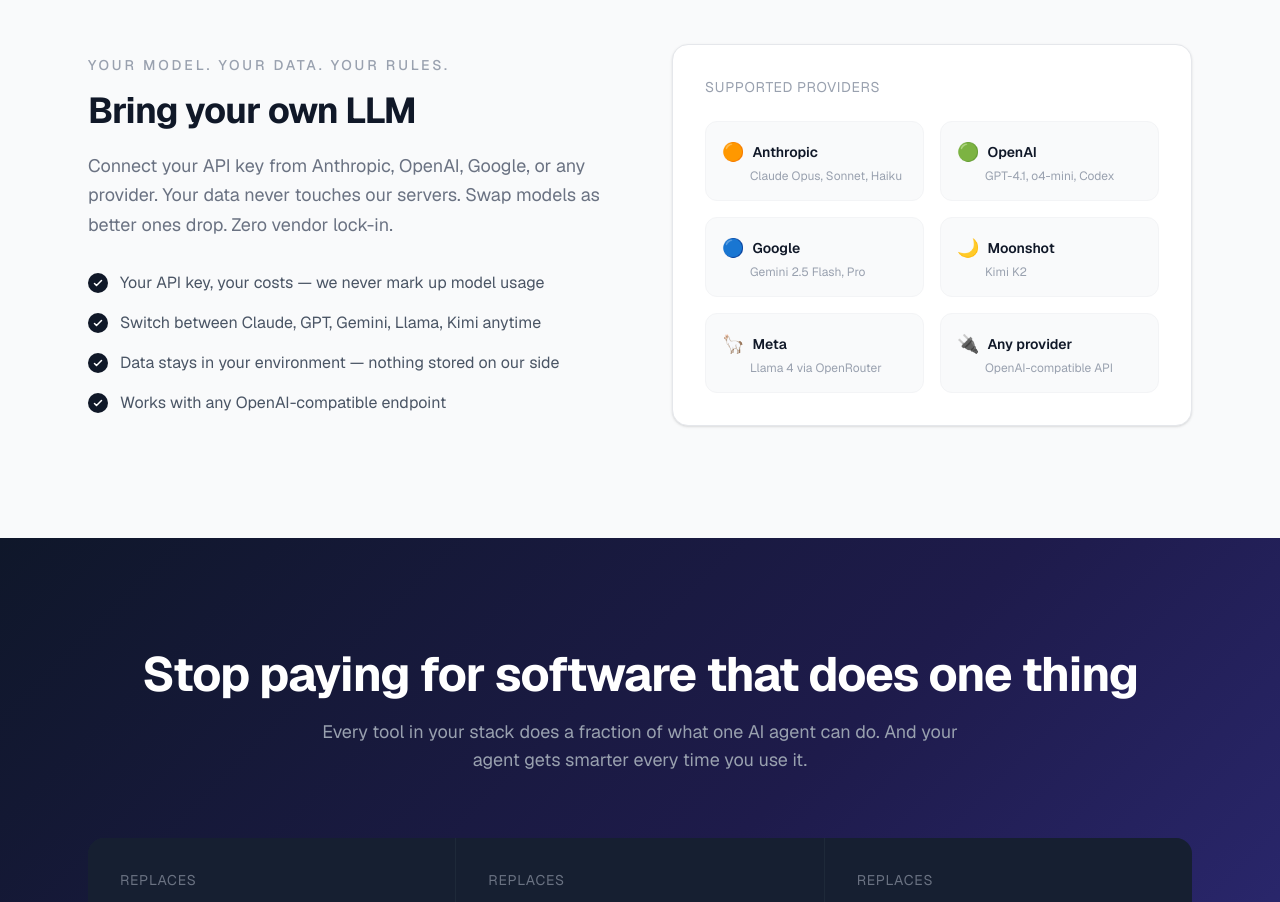
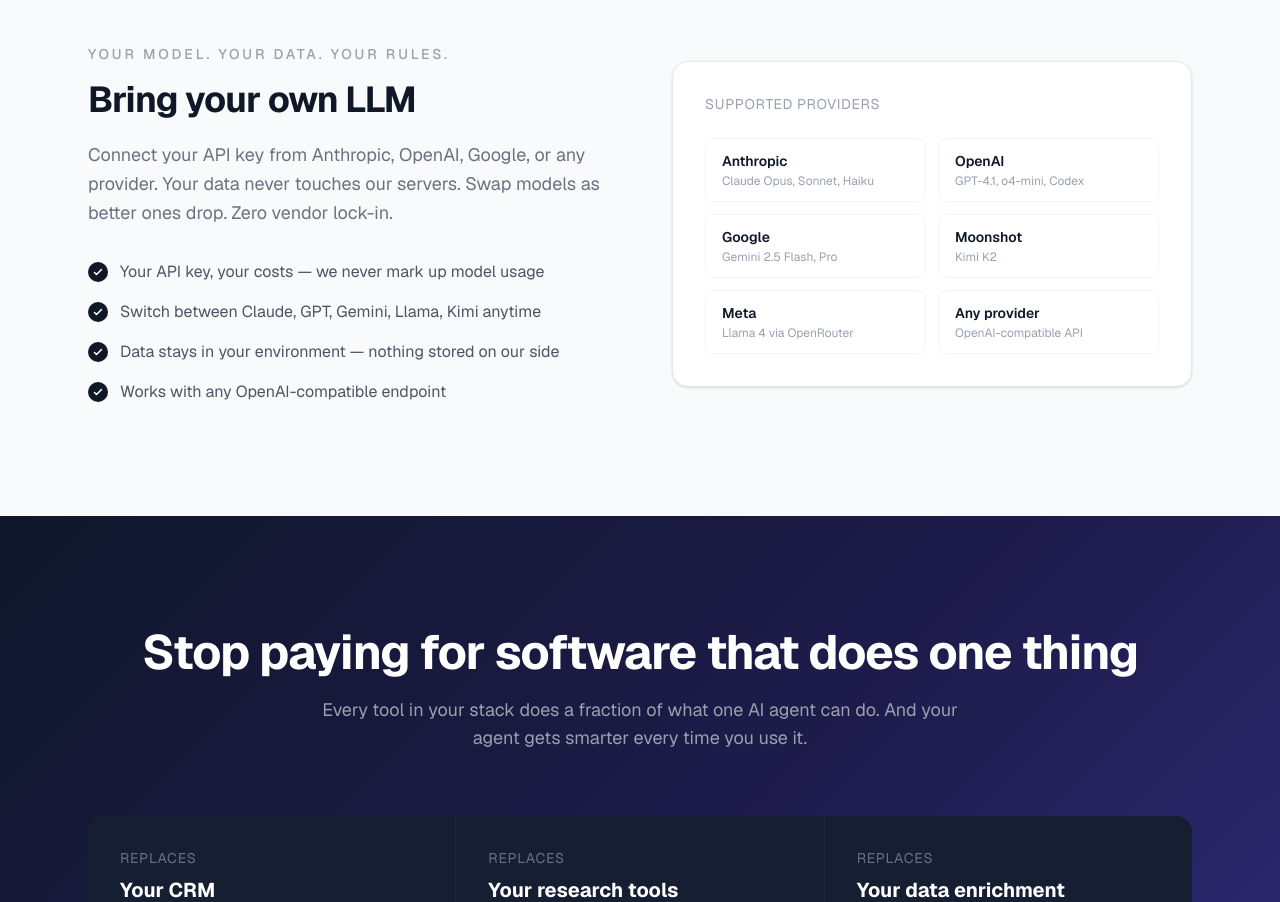
Before and after one commit to vinceglakas/pulse, a Next.js app: page / in a window 1280 px wide. Shown: the part 1540-2442 px from the top of the page. Built offline with nearby package versions, Linux system fonts and the light colour scheme.

Commit message:
Clean provider cards: remove emojis, tighter layout, indigo hover

```diff
--- a/src/app/page.tsx
+++ b/src/app/page.tsx
@@ -281,24 +281,21 @@ export default function Home() {
             </div>
             <div className="bg-white rounded-2xl p-8 border border-gray-200 shadow-sm">
               <p className="text-sm text-gray-400 uppercase tracking-wider mb-6">Supported providers</p>
-              <div className="grid grid-cols-2 gap-4">
+              <div className="grid grid-cols-2 gap-3">
                 {[
-                  { name: 'Anthropic', sub: 'Claude Opus, Sonnet, Haiku', icon: '🟠' },
-                  { name: 'OpenAI', sub: 'GPT-4.1, o4-mini, Codex', icon: '🟢' },
-                  { name: 'Google', sub: 'Gemini 2.5 Flash, Pro', icon: '🔵' },
-                  { name: 'Moonshot', sub: 'Kimi K2', icon: '🌙' },
-                  { name: 'Meta', sub: 'Llama 4 via OpenRouter', icon: '🦙' },
-                  { name: 'Any provider', sub: 'OpenAI-compatible API', icon: '🔌' },
+                  { name: 'Anthropic', sub: 'Claude Opus, Sonnet, Haiku' },
+                  { name: 'OpenAI', sub: 'GPT-4.1, o4-mini, Codex' },
+                  { name: 'Google', sub: 'Gemini 2.5 Flash, Pro' },
+                  { name: 'Moonshot', sub: 'Kimi K2' },
+                  { name: 'Meta', sub: 'Llama 4 via OpenRouter' },
+                  { name: 'Any provider', sub: 'OpenAI-compatible API' },
                 ].map((p) => (
                   <div
                     key={p.name}
-                    className="bg-gray-50 rounded-xl p-4 border border-gray-100 transition-all duration-200 hover:-translate-y-1 hover:shadow-md hover:border-gray-200 cursor-default"
+                    className="rounded-lg px-4 py-3 border border-gray-100 transition-all duration-200 hover:border-indigo-200 hover:bg-indigo-50/50 cursor-default"
                   >
-                    <div className="flex items-center gap-2 mb-0.5">
-                      <span className="text-lg">{p.icon}</span>
-                      <p className="font-semibold text-gray-900 text-sm">{p.name}</p>
-                    </div>
-                    <p className="text-xs text-gray-400 mt-0.5 ml-7">{p.sub}</p>
+                    <p className="font-semibold text-gray-900 text-sm">{p.name}</p>
+                    <p className="text-xs text-gray-400 mt-0.5">{p.sub}</p>
                   </div>
                 ))}
               </div>
```
